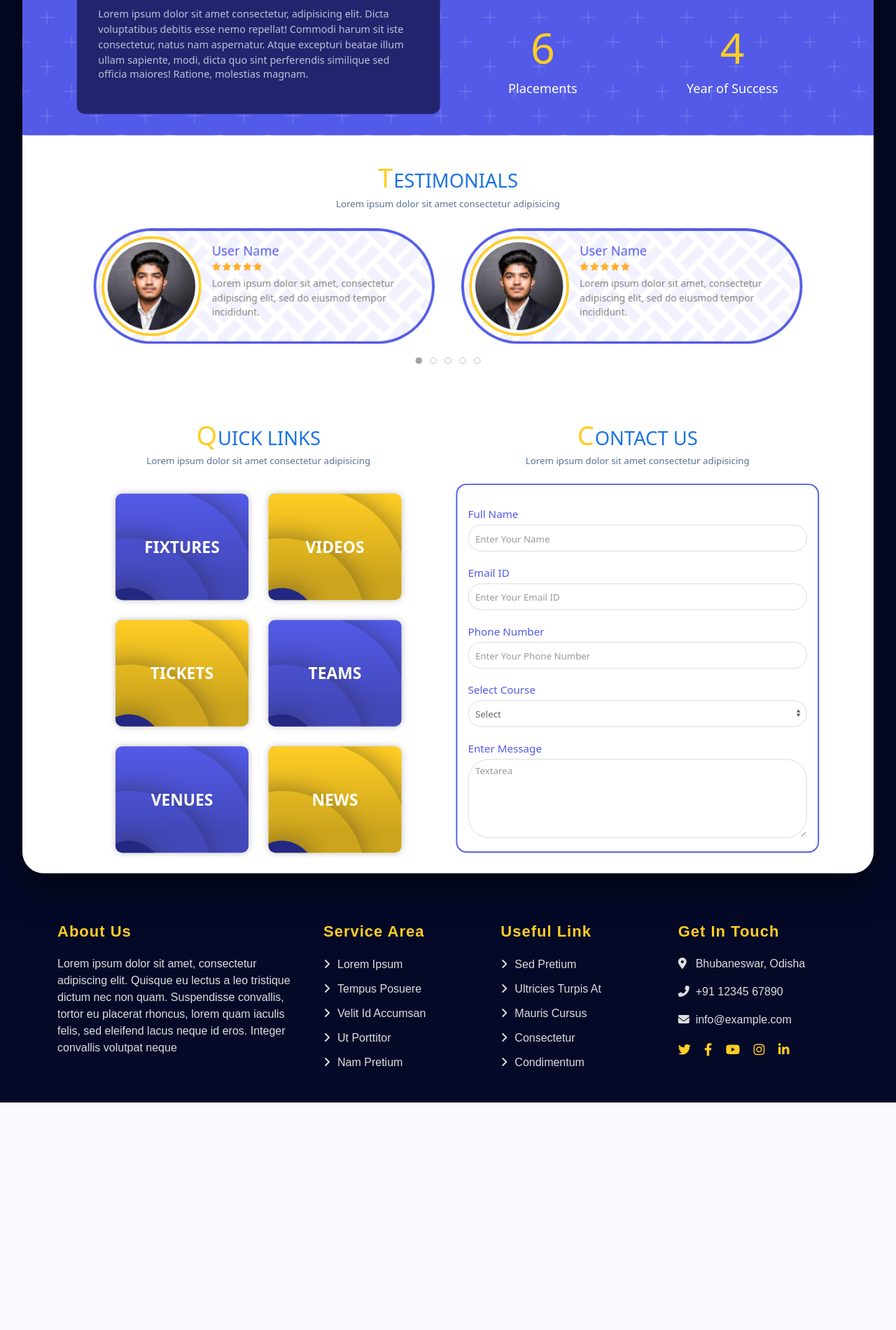
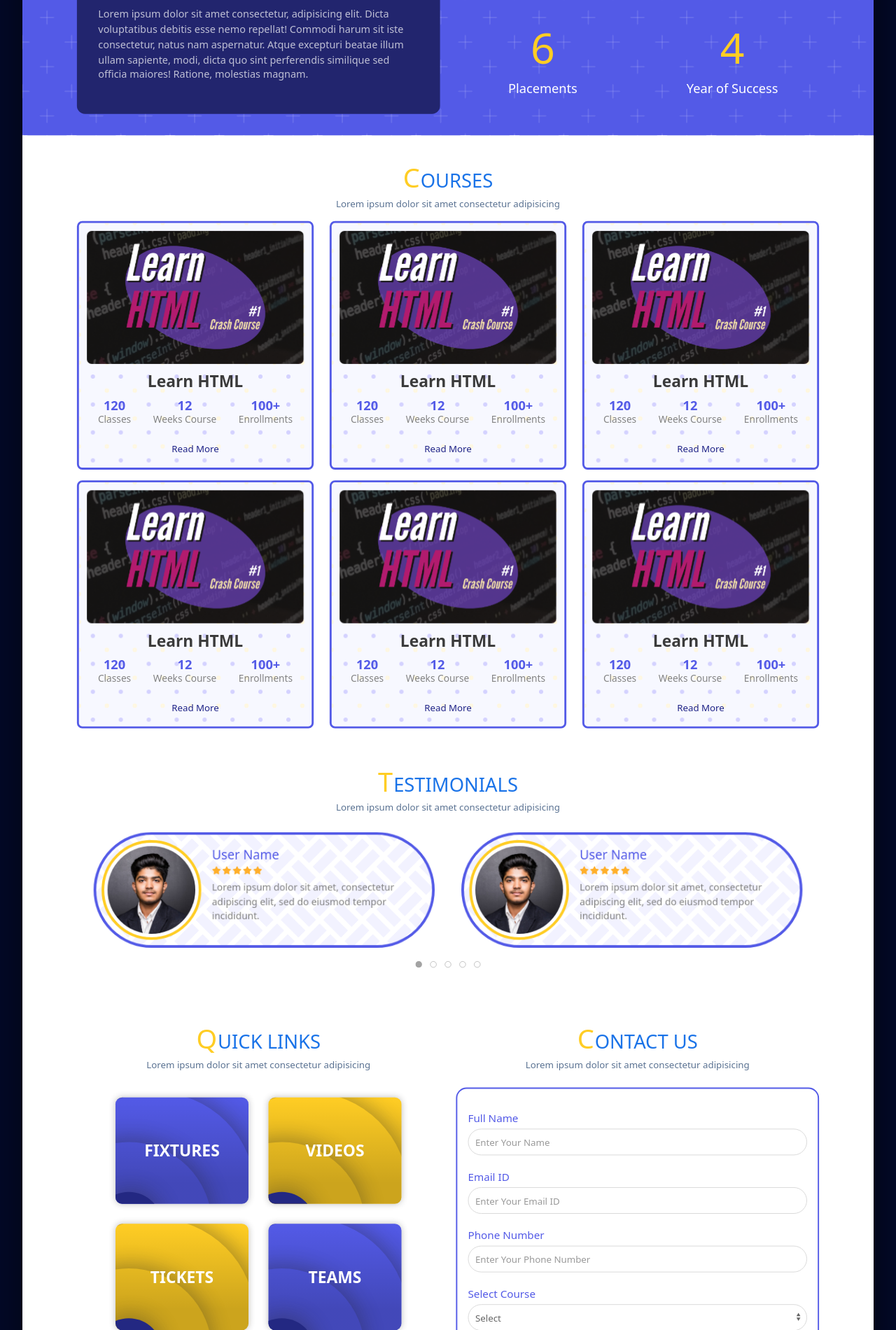
Before and after one commit to chandankumarpanigrahi/LSNIS, a PHP site: page / in a window 1280 px wide. Shown: the part 1040-2940 px from the top of the page at 70% size. Before the commit the page ends 2615 px from the top, so only its background shows below. Run offline with PHP 8.4, Linux system fonts and the light colour scheme; some libraries are stand-ins or nearby versions.

Commit message:
Courses Addes

```diff
--- a/assets/css/style.css
+++ b/assets/css/style.css
@@ -12,7 +12,6 @@ html {
     cursor: default;
 }
 
-/*
 .custom-cursor {
     position: fixed;
     width: 20px;
@@ -20,7 +19,7 @@ html {
     border: 2px solid #ffcd24;
     border-radius: 50%;
     pointer-events: none;
-    z-index: 9999;
+    z-index: 99999999;
     transform: translate(-50%, -50%);
     transition: transform 0.1s ease, width 0.3s ease, height 0.3s ease;
     mix-blend-mode: difference;
@@ -43,7 +42,7 @@ html {
     height: 30px;
     border-color: #ffcd24;
     opacity: 0.7;
-} */
+}
 
 body {
     margin: 0;
@@ -1054,7 +1053,97 @@ a {
     }
 }
 
+/* Course */
+.course_card {
+    background: radial-gradient(circle, #d4d2ff 10%, transparent 11%), radial-gradient(circle at bottom left, #fff7de 5%, transparent 6%), radial-gradient(circle at bottom right, #fff7de 5%, transparent 6%), radial-gradient(circle at top left, #fff7de 5%, transparent 6%), radial-gradient(circle at top right, #fff7de 5%, transparent 6%);
+    background-size: 3em 3em;
+    background-color: #f7f8ff;
+    border: 3px solid var(--primary-color);
+    padding: 0.75rem;
+    border-radius: 0.5rem;
+}
 
+.course_card img {
+    width: 100%;
+    height: 200px;
+    border-radius: 0.45rem;
+    object-fit: cover;
+    filter: saturate(0.6);
+    transition: all 0.2s ease-in-out;
+}
+.course_card:hover img{
+    filter: saturate(1);
+    transition: all 0.2s ease-in-out;
+}
+.course_card h3 {
+    font-size: 1.5rem;
+    margin-top: 0.75rem;
+    margin-bottom: 0.75rem;
+    text-align: center;
+    color: #3b3b3b;
+    font-weight: 700;
+}
+
+.course_card .course_details {
+    display: flex;
+    flex-direction: row;
+    width: 100%;
+    justify-content: space-around;
+    margin-bottom: 1rem;
+}
+
+.course_card .course_details p {
+    font-size: 0.9rem;
+    text-align: center;
+    margin-bottom: 0;
+    line-height: 1.3rem;
+    color: #848484;
+}
+
+.course_card .course_details p span {
+    display: block;
+    font-size: 1.2rem;
+    font-weight: 700;
+    color: var(--primary-color);
+}
+
+.course_card a {
+    position: relative;
+    display: flex;
+    justify-content: center;
+    align-items: center;
+    width: 100%;
+    text-decoration: none;
+    overflow: hidden;
+    padding: 6px;
+    border-radius: 50px;
+}
+
+.course_card a span {
+    position: relative;
+    z-index: 2;
+    color: var(--primary-deep-color);
+    transition: color 0.3s ease-in-out;
+}
+
+.course_card a::before {
+    position: absolute;
+    content: '';
+    width: 100%;
+    height: 100%;
+    background-color: var(--primary-color);
+    right: 100%;
+    transition: all 0.3s ease-in-out;
+}
+
+.course_card a:hover::before {
+    right: 0;
+    transition: all 0.3s ease-in-out;
+}
+
+.course_card a:hover span {
+    color: #ffffff;
+}
 
 
 
--- a/index.html
+++ b/index.html
@@ -223,6 +223,95 @@
                                 <div class="counter_card card_4">
                                     <h1 class="counter" data-countto="4" data-duration="2000">0</h1>
                                     <p>Year of Success</p>
+                                </div>
+                            </div>
+                        </div>
+                    </div>
+                </div>
+            </div>
+        </section>
+
+        <section class="my-4">
+            <div class="container">
+                <div class="row">
+                    <div class="col-md-12 my-3">
+                        <div class="inner_header wow animate__fadeInUp">
+                            <h2>Courses</h2>
+                            <p>Lorem ipsum dolor sit amet consectetur adipisicing</p>
+                        </div>
+                    </div>
+                    <div class="col-md-12">
+                        <div class="row">
+                            <div class="col-md-4 mb-3 wow animate__fadeInUp">
+                                <div class="course_card">
+                                    <img src="./assets/images/course/html1.png" alt="">
+                                    <h3>Learn HTML</h3>
+                                    <div class="course_details">
+                                        <p><span>120</span> Classes</p>
+                                        <p><span>12</span> Weeks Course</p>
+                                        <p><span>100+</span> Enrollments</p>
+                                    </div>
+                                    <a href="#"><span>Read More</span></a>
+                                </div>
+                            </div>
+                            <div class="col-md-4 mb-3 wow animate__fadeInUp">
+                                <div class="course_card">
+                                    <img src="./assets/images/course/html1.png" alt="">
+                                    <h3>Learn HTML</h3>
+                                    <div class="course_details">
+                                        <p><span>120</span> Classes</p>
+                                        <p><span>12</span> Weeks Course</p>
+                                        <p><span>100+</span> Enrollments</p>
+                                    </div>
+                                    <a href="#"><span>Read More</span></a>
+                                </div>
+                            </div>
+                            <div class="col-md-4 mb-3 wow animate__fadeInUp">
+                                <div class="course_card">
+                                    <img src="./assets/images/course/html1.png" alt="">
+                                    <h3>Learn HTML</h3>
+                                    <div class="course_details">
+                                        <p><span>120</span> Classes</p>
+                                        <p><span>12</span> Weeks Course</p>
+                                        <p><span>100+</span> Enrollments</p>
+                                    </div>
+                                    <a href="#"><span>Read More</span></a>
+                                </div>
+                            </div>
+                            <div class="col-md-4 mb-3 wow animate__fadeInUp">
+                                <div class="course_card">
+                                    <img src="./assets/images/course/html1.png" alt="">
+                                    <h3>Learn HTML</h3>
+                                    <div class="course_details">
+                                        <p><span>120</span> Classes</p>
+                                        <p><span>12</span> Weeks Course</p>
+                                        <p><span>100+</span> Enrollments</p>
+                                    </div>
+                                    <a href="#"><span>Read More</span></a>
+                                </div>
+                            </div>
+                            <div class="col-md-4 mb-3 wow animate__fadeInUp">
+                                <div class="course_card">
+                                    <img src="./assets/images/course/html1.png" alt="">
+                                    <h3>Learn HTML</h3>
+                                    <div class="course_details">
+                                        <p><span>120</span> Classes</p>
+                                        <p><span>12</span> Weeks Course</p>
+                                        <p><span>100+</span> Enrollments</p>
+                                    </div>
+                                    <a href="#"><span>Read More</span></a>
+                                </div>
+                            </div>
+                            <div class="col-md-4 mb-3 wow animate__fadeInUp">
+                                <div class="course_card">
+                                    <img src="./assets/images/course/html1.png" alt="">
+                                    <h3>Learn HTML</h3>
+                                    <div class="course_details">
+                                        <p><span>120</span> Classes</p>
+                                        <p><span>12</span> Weeks Course</p>
+                                        <p><span>100+</span> Enrollments</p>
+                                    </div>
+                                    <a href="#"><span>Read More</span></a>
                                 </div>
                             </div>
                         </div>
```
Also changed, not shown: assets/images/course/html1.png (added).
